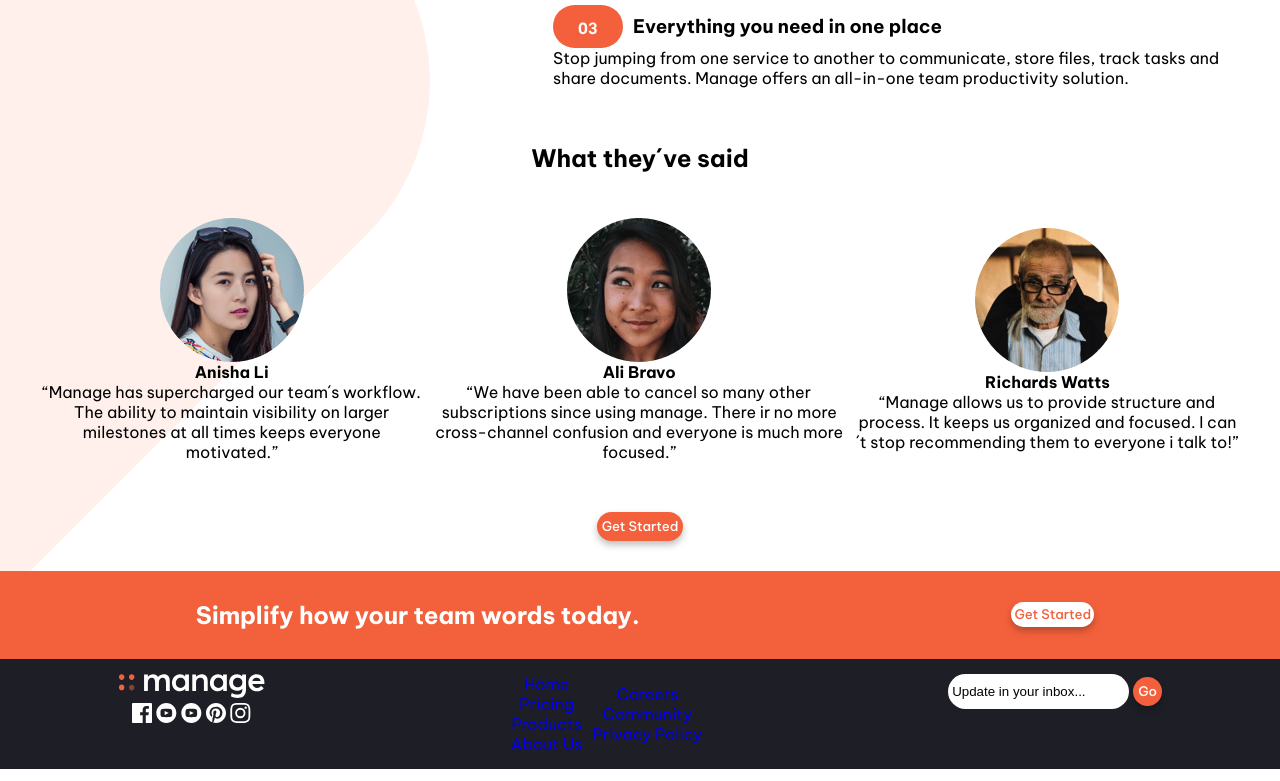
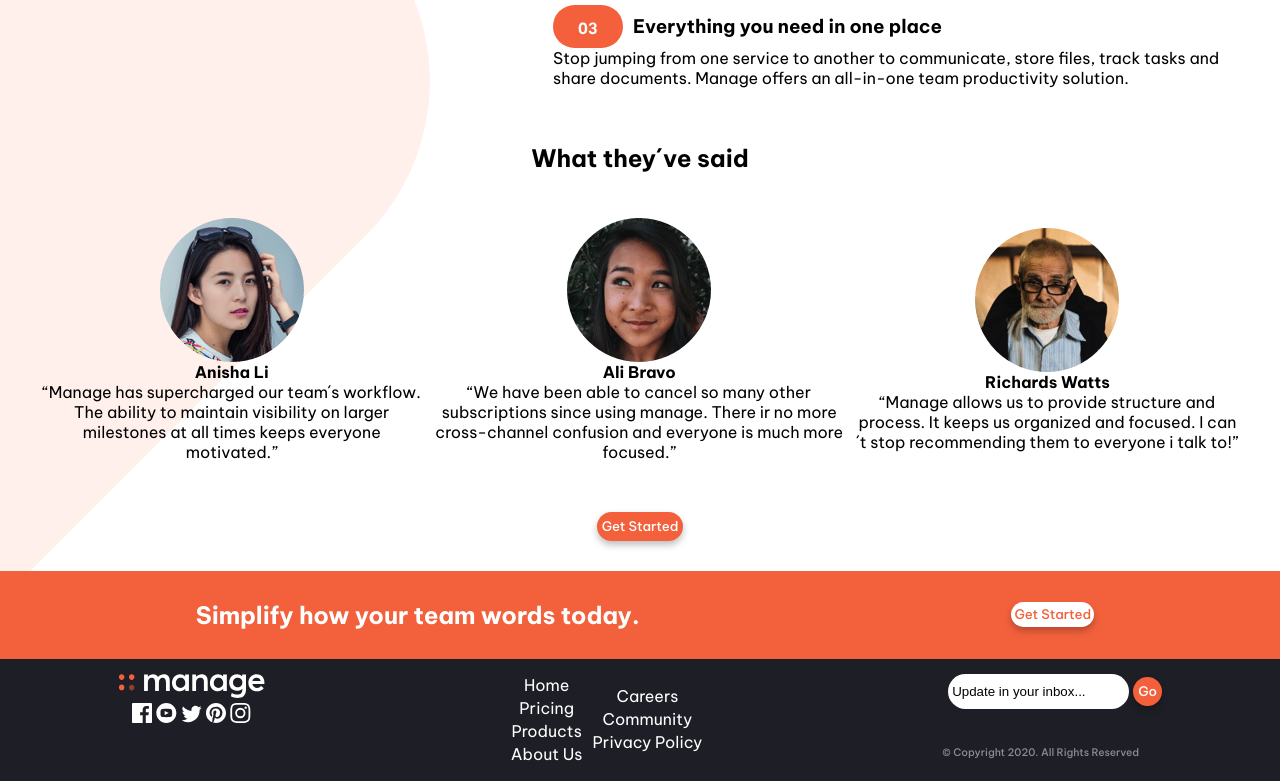
Before and after one commit to manuel-guz/DigitalHouse-course, a plain HTML site: page FRONT-END-1/Proyecto-Final/index.html in a window 1280 px wide. Shown: the part 937-1718 px from the top of the page. Drawn offline with Linux system fonts and the light colour scheme.

Commit message:
all done final front end

```diff
--- a/FRONT-END-1/Proyecto-Final/Style/Style.css
+++ b/FRONT-END-1/Proyecto-Final/Style/Style.css
@@ -11,8 +11,13 @@
 
 h1, h2, h4, h3, p, a{
     font-family: 'Be Vietnam Pro', sans-serif;
+
 }
 
+a:hover{
+    font-weight: bolder;
+    transition: all 1s;
+}
 
 body{
     background-image: url("../img/bg-tablet-pattern.svg"), url("../img/bg-tablet-pattern.svg");
@@ -49,6 +54,11 @@ a{
     padding: 5px;
 
 }
+.Orange-Button:hover{
+    opacity: 0.5;
+    transition: all 1s;
+}
+
 
 .White-Button{
     background: #FFFFFF;
@@ -62,6 +72,12 @@ a{
     color:#F3603B ;
     border:none;
     padding: 3px;
+}
+
+
+.White-Button:hover{
+    opacity: 0.5;
+    transition: all 1s;
 }
 
 input{
@@ -216,15 +232,45 @@ footer{
     text-decoration: none;
 }
 
+.Footer-a .a-f li a{
+
+    text-decoration: none;
+}
+
+
 .a-f li {
     text-decoration: none;
     list-style: none;
 }
 
+.a-f li a {
+    color: white;
+
+font-style: normal;
+font-weight: normal;
+font-size: 16px;
+line-height: 23px;
+}
+
+.a-f li a:hover{
+    opacity: 0.5;
+    transition: all 1s;
+}
 
 
+.ico img:hover{
+    width: 40px;
+    transition: all 1s;
+}
 
-
+.f4{
+    font-family: 'Be Vietnam Pro', sans-serif;
+    font-style: normal;
+    font-weight: 500;
+    font-size: 12.5px;
+    line-height: 18px;
+    color: #8C8C94;
+}
 
 /*MEDIAQUERIES DISPLAY*/
 nav.Desktop-NavBar{
@@ -290,6 +336,7 @@ nav.Desktop-NavBar{
 
 
         footer{
+
             display: flex;
             flex-direction: row;
             justify-content: space-around;
@@ -303,6 +350,17 @@ nav.Desktop-NavBar{
         .f3{
             order: -2;
         }
+        body{
+            position: relative;
+        }
+        .f4{
+
+            position: absolute;
+            bottom: 19px;
+            right: 11%;
+
+
+        }
 
 
 }
--- a/FRONT-END-1/Proyecto-Final/index.html
+++ b/FRONT-END-1/Proyecto-Final/index.html
@@ -165,10 +165,10 @@
 
         <div class="f3">
             <div><img src="./img/Logo-Footer.svg" alt="Logo Manage"></div>
-            <div>
+            <div class="ico">
                 <img src="./img/icon-facebook.svg" alt="Facebook-Link">
                 <img src="./img/icon-youtube.svg" alt="Youtube-Link">
-                <img src="./img/icon-youtube.svg" alt="Twitter-Link">
+                <img src="./img/icon-twitter.svg" alt="Twitter-Link">
                 <img src="./img/icon-pinterest.svg" alt="Pinterest-Link">
                 <img src="./img/icon-instagram.svg" alt="Instagram-Link">
             </div>
@@ -176,8 +176,13 @@
 
         </div>
 
+        <div class="f4">
+            <small>&copy; Copyright 2020. All Rights Reserved</small>
+        </div>
+
 
     </footer>
+
     <!--<small>&copy; Copyright 2020. All Rights Reserved</small>-->
 </body>
 
```
